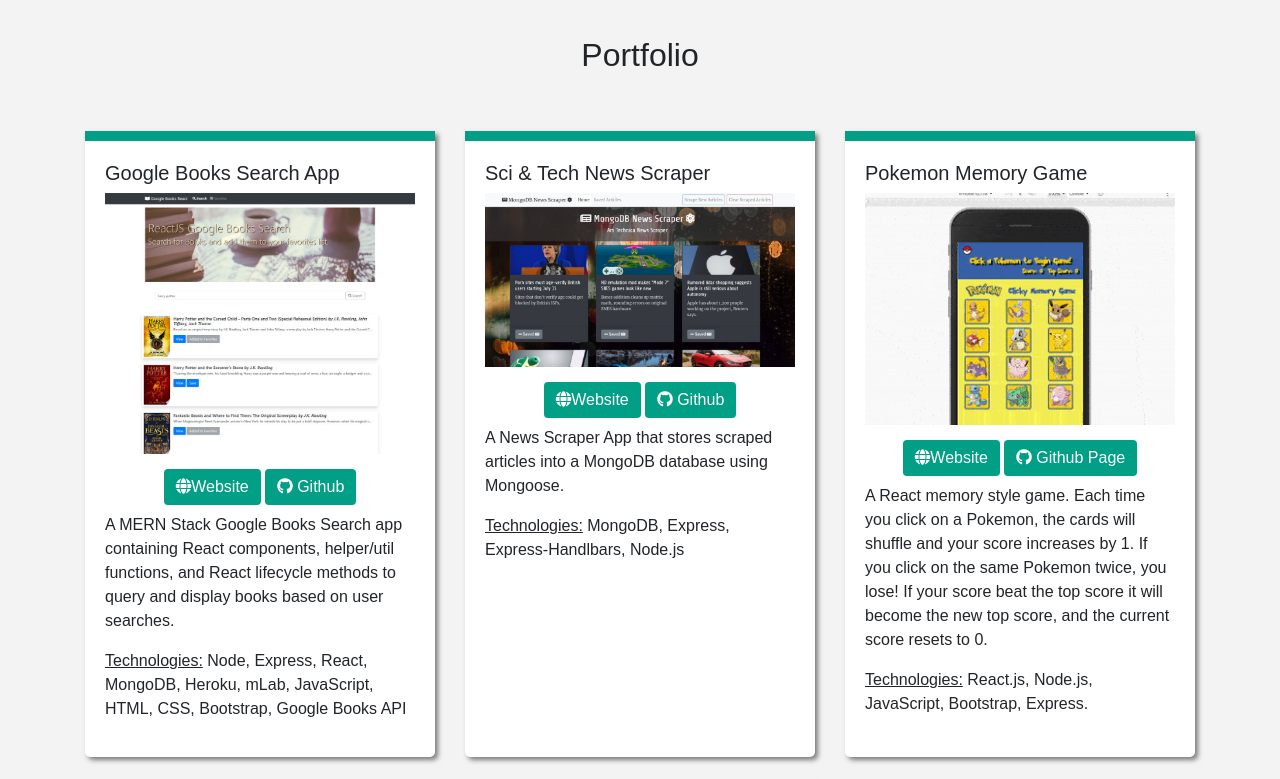
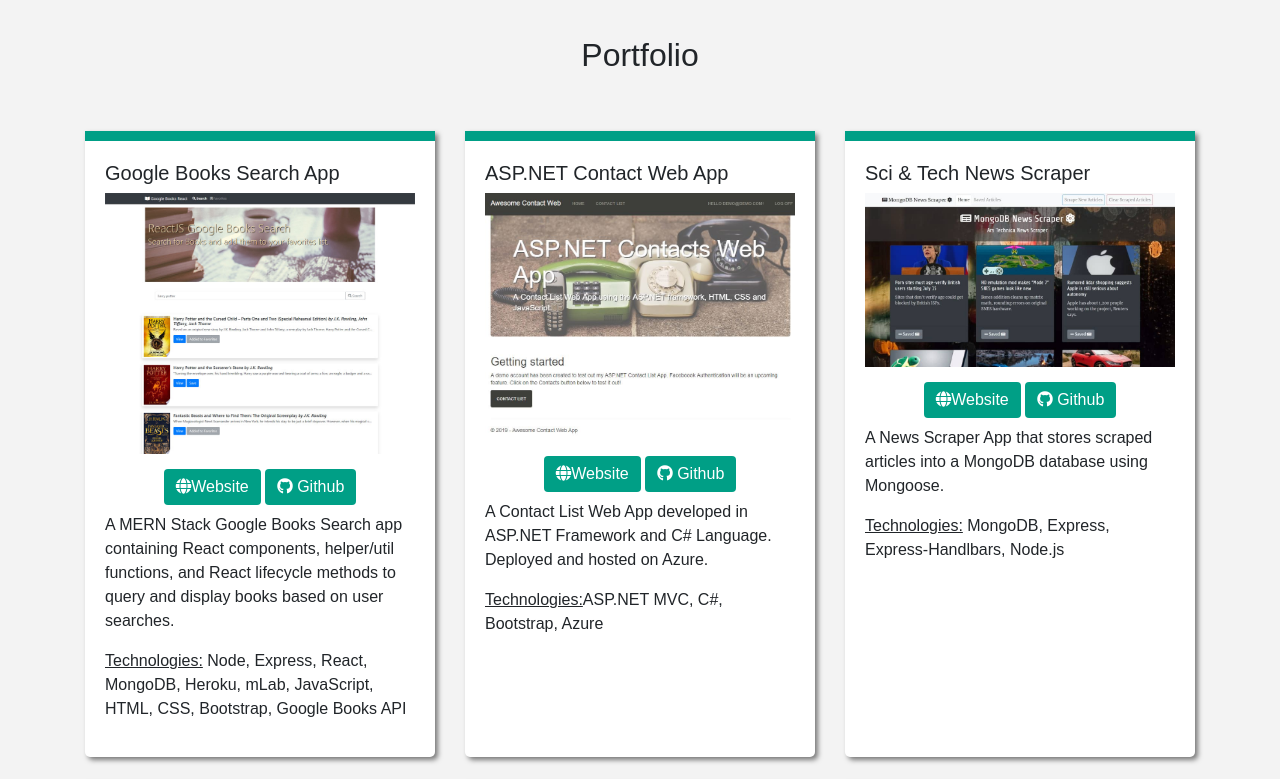
Before and after one commit to orlandocarnate/orlandocarnate.github.io, a website: page index.html in a window 1280 px wide. Shown: the part 840-1619 px from the top of the page. Drawn offline with nearby package versions, Linux system fonts and the light colour scheme; a web font is replaced by a local one.

Commit message:
add Contact Web App

```diff
--- a/index.html
+++ b/index.html
@@ -209,6 +209,21 @@
                         React lifecycle methods to query and display books based on user searches. </p>
                     <p><span class="tech">Technologies:</span> Node, Express, React, MongoDB, Heroku, mLab, JavaScript,
                         HTML, CSS, Bootstrap, Google Books API</p>
+                </div>
+            </div>
+
+            <div class="col-sm-4 mb-4 d-flex align-items-stretch">
+                <div class="portfolio-card">
+                    <h5>ASP.NET Contact Web App</h5>
+                    <img class="img-responsive portfolio-img" src='assets/images/contactweb.JPG'>
+                    <div class="mb-2 text-center">
+                        <a href="https://contactweboc.azurewebsites.net/" class="btn btn-primary"><i
+                                class="fas fa-globe"></i>Website</a>
+                        <a href="https://github.com/orlandocarnate/ContactWeb" class="btn btn-primary">
+                            <i class="fab fa-github"></i> Github</a>
+                    </div>
+                    <p>A Contact List Web App developed in ASP.NET Framework and C# Language. Deployed and hosted on Azure.</p>
+                    <p><span class="tech">Technologies:</span>ASP.NET MVC, C#, Bootstrap, Azure</p>
                 </div>
             </div>
 
```
Also changed, not shown: assets/images/contactweb.JPG (added).
